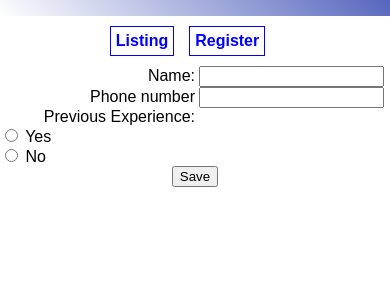
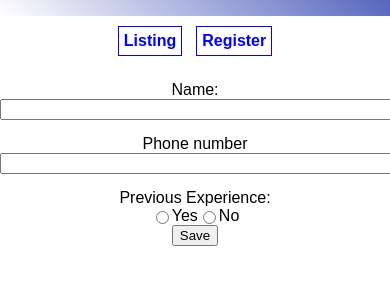
Before and after one commit to jwhesley/guided_project, a plain HTML site: page src/form.html in a window 390 px wide. Shown: the part 56-340 px from the top of the page. Drawn offline with Linux system fonts and the light colour scheme.

Commit message:
finalizando o html e css do projeto

```diff
--- a/acess/css/form.css
+++ b/acess/css/form.css
@@ -14,3 +14,32 @@
     display: inline-block;
     text-align: right;
 }
+
+.form .line-form{
+    margin-top: 15px;
+}
+.xp-line div{
+    display: inline-block;
+    width: 40%;
+
+}
+@media screen and (max-width:419px){
+    .form input[type="text"] {
+        width: 100%;
+    }
+
+.form .big-label{
+    width: 100%;
+    text-align: center;
+}
+
+.xp-line{
+    flex-direction: column;
+}
+
+.xp-line div{
+    display: flex;
+    width: 100%;
+    justify-content: center
+};
+}
--- a/acess/css/style.css
+++ b/acess/css/style.css
@@ -18,7 +18,8 @@ header{
     text-decoration: none;
     font-weight: bold;
     color: blue;
-    margin-right: 15px;
+    margin-right: 7px;
+    margin-left: 7px;
     border: 1px solid blue;
     padding: 5px;
 }
--- a/src/form.html
+++ b/src/form.html
@@ -18,21 +18,20 @@
     </div>
     <section>
         <form class="form">
-            <div>
+            <div class="line-form">
                 <label class="big-label" for="name">Name:</label>
                 <input name="name" id="name" required type="text"/>
             </div>
-            <div>
+            <div class="line-form">
                 <label class="big-label for="phone">Phone number</label>
                 <input name="phone" id="phone" required type="text"/>
             </div>
-            <div>
+            <div class="line-form xp-line" style="display: flex;">
                 <label class="big-label">Previous Experience:</label>
-                    <div>
-                        <input type="radio" name="xp" id="xp-yes" /> <label for="xp-yes">Yes</label>
-                        </br>
-                        <input type="radio" name="xp" id="xp-no" /> <label for="xp-no">No</label>
-                    </div>
+                <div>
+                <input type="radio" name="xp" id="xp-yes" /> <label for="xp-yes">Yes</label>
+                <input type="radio" name="xp" id="xp-no" /> <label for="xp-no">No</label>
+            </div>
             </div>
                 <input type="submit" value="Save" />
         </form>
```
